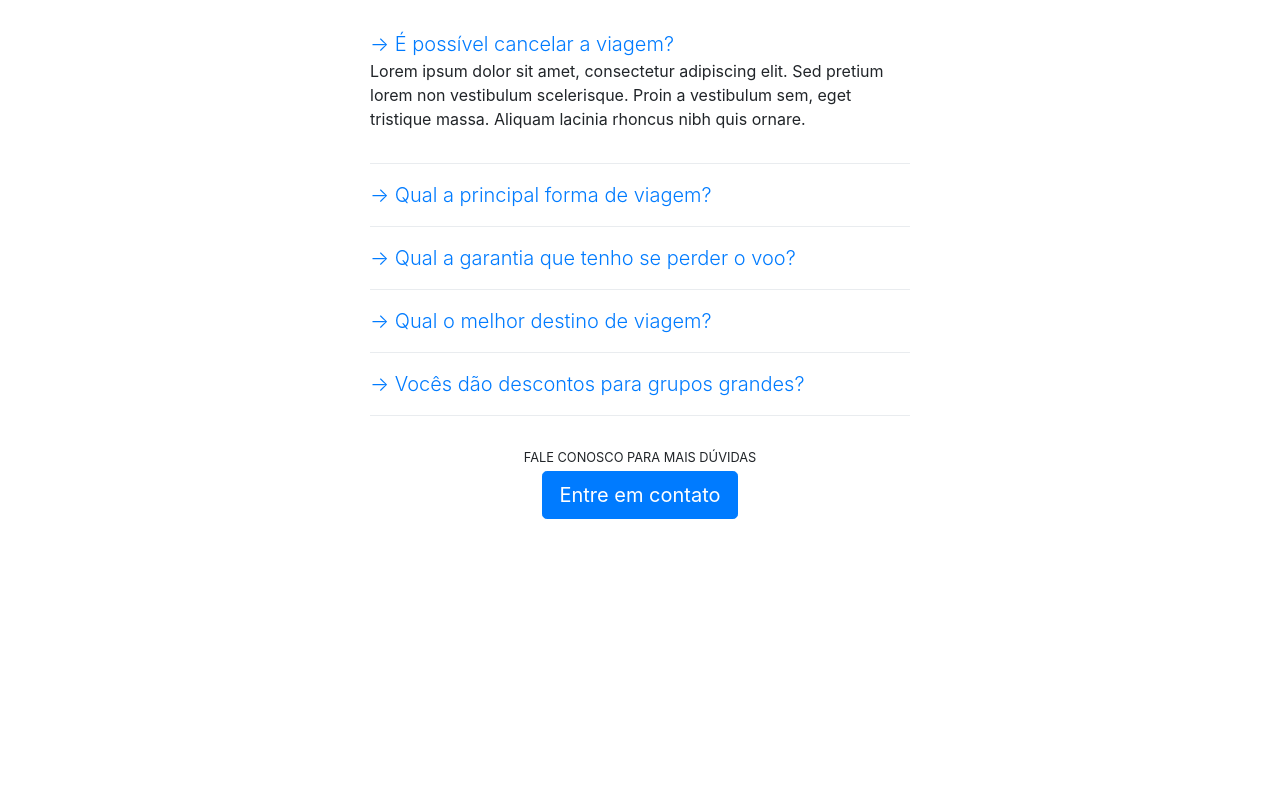
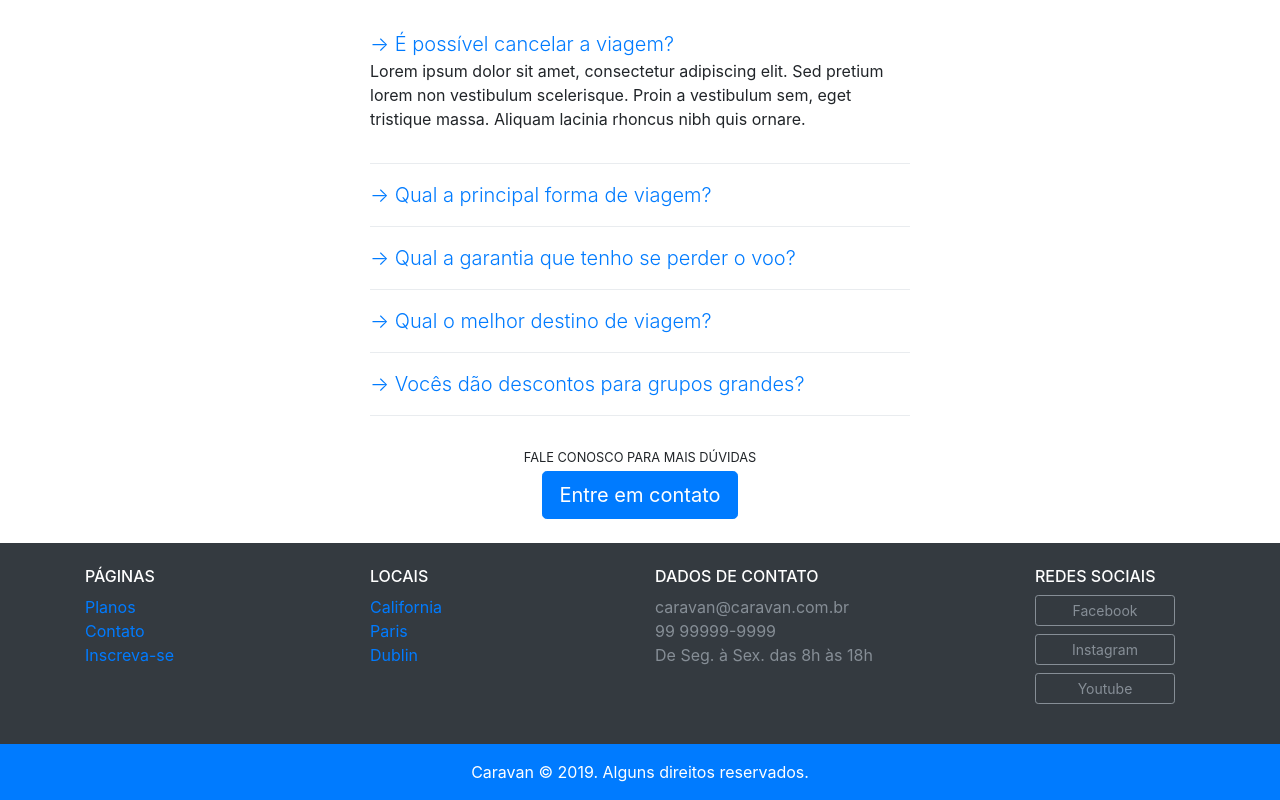
Before and after one commit to LucasLuann/Caravan, a plain HTML site: page index.html in a window 1280 px wide. Shown: the part 1962-2762 px from the top of the page. Before the commit the page ends 2505 px from the top, so only its background shows below. Drawn offline with Linux system fonts and the light colour scheme.

Commit message:
Att
Footer finalizado

```diff
--- a/index.html
+++ b/index.html
@@ -87,7 +87,7 @@
           </a>
         </div>
        </div>
-       <div class="col-lg-5 p-4">
+       <div class="col-lg-5 p-4 align-self-center">
          <h1 class="display-4">Realize a viagem do seu sonho</h1>
          <p class="lead">O melhor local para viajar é com a Caravan, mais de 5.000 excursões concluídas.</p>
          <form action="">
@@ -181,7 +181,7 @@
         <h2 class="display-4 text-primary">Perguntas Frequentes</h2>
       </div>
       <div class="row justify-content-center">
-        <div class="col-6" id="perguntasFrequentes" data-children=".pergunta">
+        <div class="col-md-6" id="perguntasFrequentes" data-children=".pergunta">
           <div class="pergunta py-2">
             <a class="lead" data-toggle="collapse" href="#pergunta1" aria-expanded="true" aria-controls="pergunta1">→ É possível cancelar a viagem?</a>
             <div id="pergunta1" class="collapse show" role="tabpanel" data-parent="#perguntasFrequentes">
@@ -225,6 +225,47 @@
       </div>
     </section>
 
+    <footer class="bg-dark text-white">
+      <div class="container py-4">
+        <div class="row">
+          <div class="col-md-3 col-6">
+            <h4 class="h6">PÁGINAS</h4>
+            <ul class="list-unstyled">
+              <li><a href="planos.html">Planos</a></li>
+              <li><a href="contato.html">Contato</a></li>
+              <li><a href="inscricao.html">Inscreva-se</a></li>
+            </ul>
+          </div>
+          <div class="col-md-3 col-6">
+            <h4 class="h6">LOCAIS</h4>
+            <ul class="list-unstyled">
+              <li><a href="local.html">California</a></li>
+              <li><a href="local.html">Paris</a></li>
+              <li><a href="local.html">Dublin</a></li>
+            </ul>
+          </div>
+          <div class="col-md-4">
+            <h4 class="h6">DADOS DE CONTATO</h4>
+            <ul class="list-unstyled text-secondary">
+              <li>caravan@caravan.com.br</li>
+              <li>99 99999-9999</li>
+              <li>De Seg. à Sex. das 8h às 18h</li>
+            </ul>
+          </div>
+          <div class="col-md-2">
+            <h4 class="h6">REDES SOCIAIS</h4>
+            <ul class="list-unstyled ">
+              <li><a class="btn btn-outline-secondary btn-block btn-sm mb-2" href="" style="max-width: 140px">Facebook</a></li>
+              <li><a class="btn btn-outline-secondary btn-block btn-sm mb-2" href="" style="max-width: 140px">Instagram</a></li>
+              <li><a class="btn btn-outline-secondary btn-block btn-sm mb-2" href="" style="max-width: 140px">Youtube</a></li>
+            </ul>
+          </div>
+        </div>
+      </div>
+      <div class="bg-primary text-center py-3">
+        <p class="mb-0">Caravan © 2019. Alguns direitos reservados.</p>
+      </div>
+    </footer>
 
 
 
```
